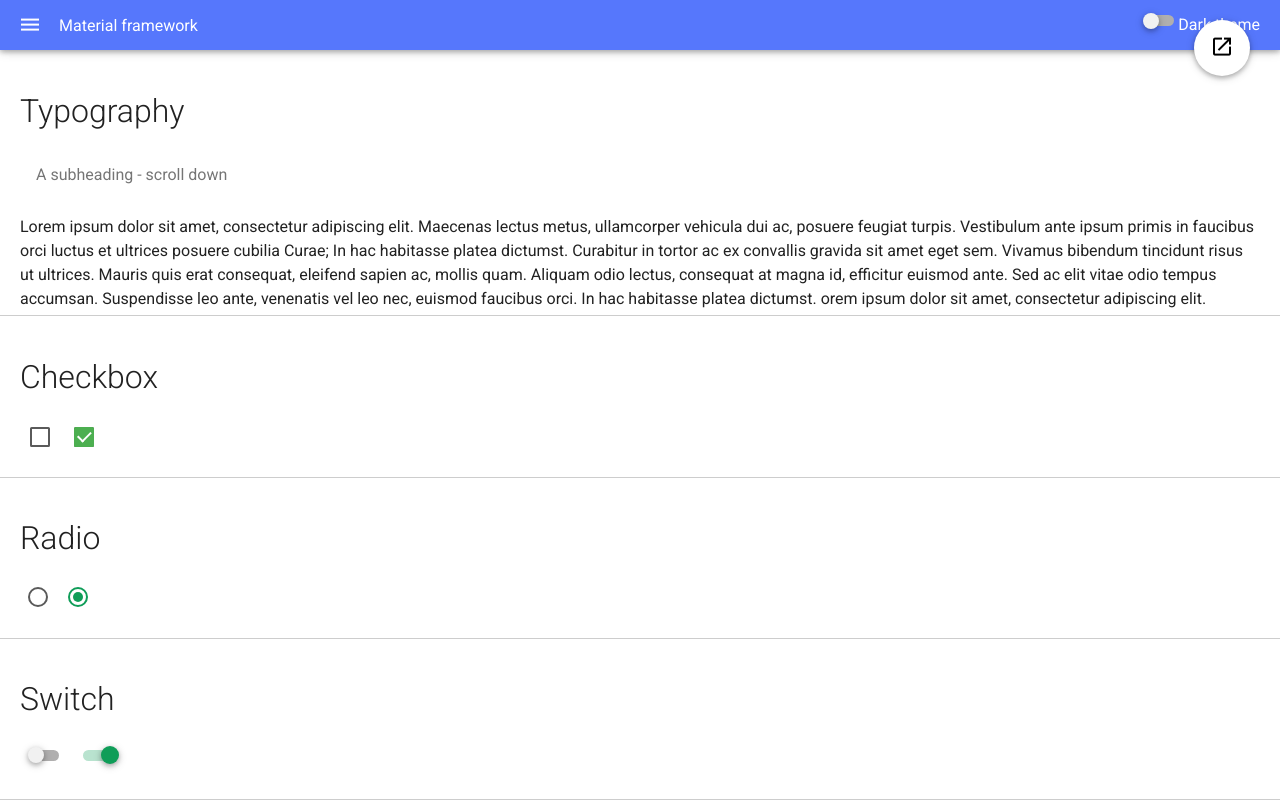
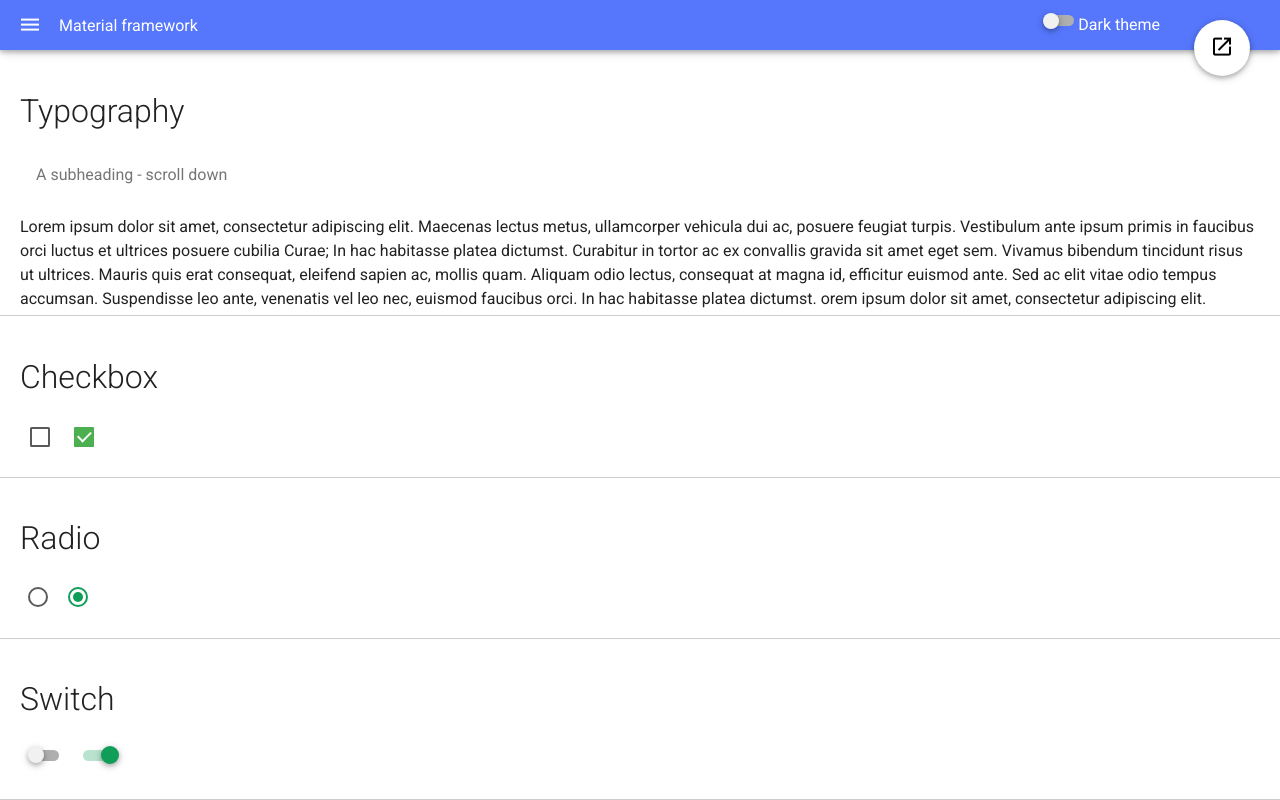
Before and after one commit to nt1m/material-framework, a plain HTML site: page index.html in a window 1280 px wide. Shown: the top 800 px of the page. Drawn offline with Linux system fonts and the light colour scheme.

Commit message:
Update demo.css

```diff
--- a/css/demo.css
+++ b/css/demo.css
@@ -15,6 +15,9 @@
 #card-demo .card {
 	margin-bottom: 100px;
 	height: 100px;
+}
+#switch-container {
+	margin-right: 100px;
 }
 #external-fab-container {
 	position: fixed;
```
